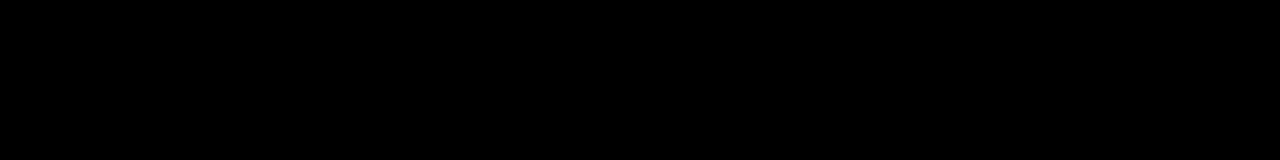
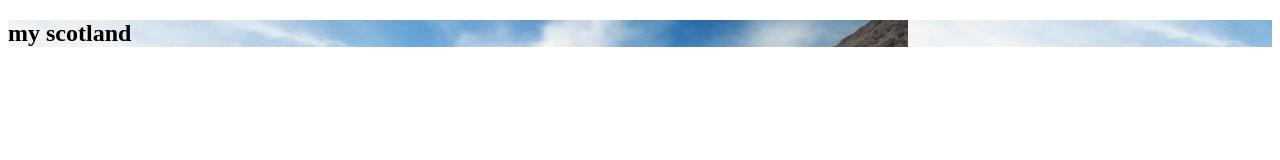
Before and after one commit to xavier-Reid-S1w01/Website, a plain HTML site: page index.html in a window 1280 px wide. Drawn offline with Linux system fonts and the light colour scheme.

Commit message:
rvevrvfewffewfewf

```diff
--- a/index.html
+++ b/index.html
@@ -7,6 +7,10 @@
     <title>Document</title>
 </head>
 <body>
-    <H1>hELLO WO!</H1>
+    <section class="hero-image">
+    <h1 class="hero-text">
+        my scotland
+    </h1>
+    </section>
 </body>
 </html>
--- a/style.css
+++ b/style.css
@@ -1,3 +1,3 @@
-body{
-    background-color: black;
+.hero-image{
+    background-image: url(images/fairy-pools-isle-of-skye-scotland.jpg);
 }
```
